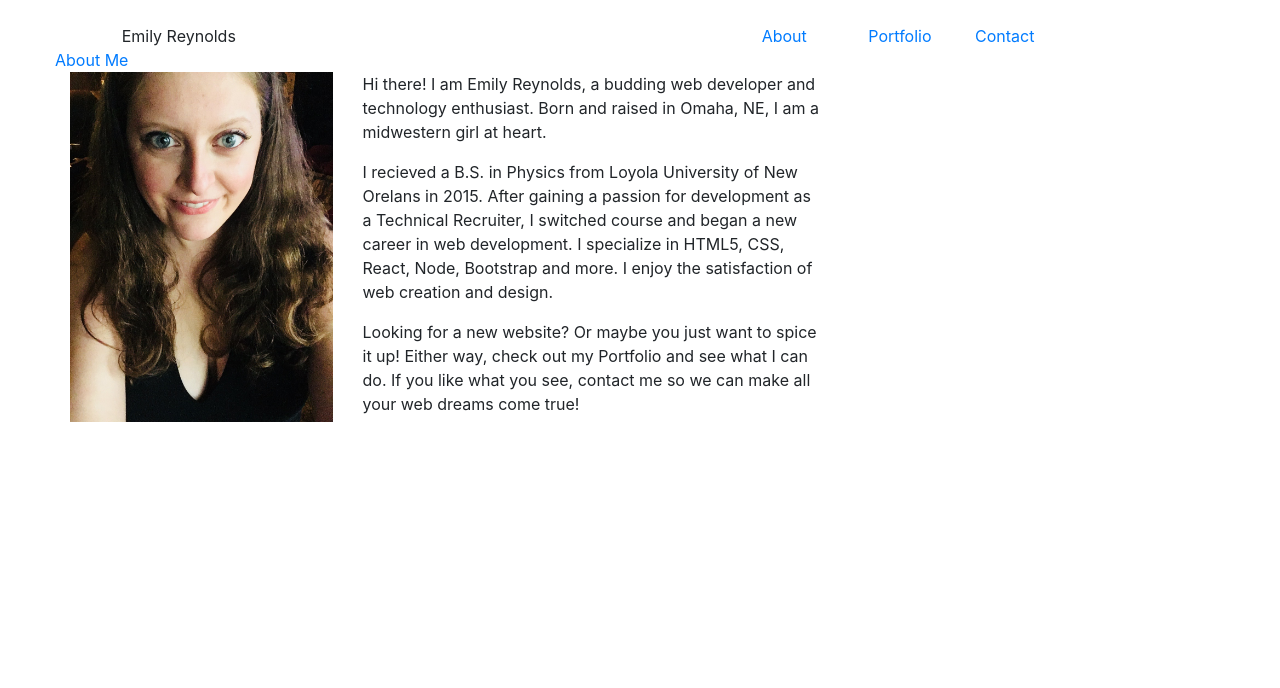
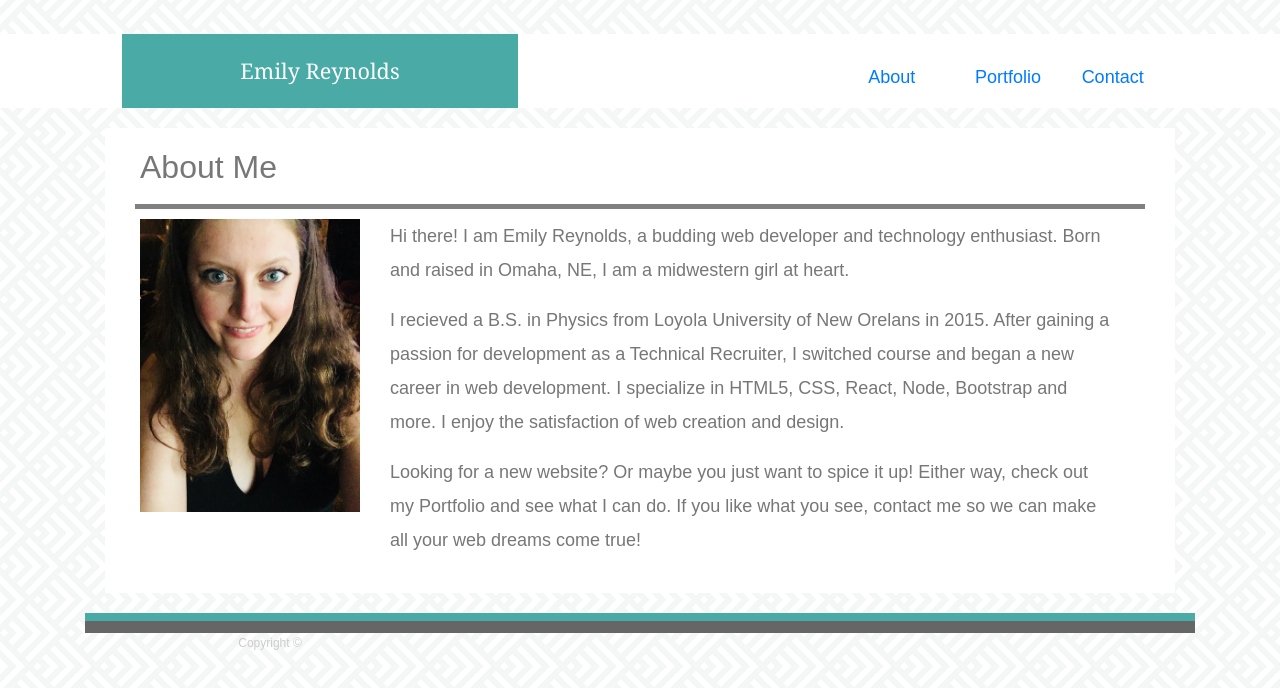
Before and after one commit to mlerey22/Bootstrap, a plain HTML site: page index.html in a window 1280 px wide. Drawn offline with nearby package versions, Linux system fonts and the light colour scheme.

Commit message:
Added lots of style and some bootstrap in way of col formatting

```diff
--- /dev/null
+++ b/custom.css
@@ -0,0 +1,57 @@
+body {
+    background: url("assets/images/spikes.png");
+    line-height: 34px;
+    font-size: 18px;
+    font-family:'Arial', 'Helvetica Neue', Helvetica, sans-serif;
+    color: #777777;
+}
+footer {
+    padding: 5px 0;
+    clear: both;
+    font-size: 12px;
+    color: #ffffff;
+    color: #cccccc;
+    text-align: center;
+    background: #666666;
+    border-top: 8px solid #4aaaa5;
+    height: 20px;
+}
+.navi {
+
+
+    height:120%;
+    color: grey;
+    background-color: #ffffff;
+
+}
+.abouts {
+    background-color: #ffffff;
+    font-size: 18px;
+    padding: 20px;
+    margin: 20px;
+}
+
+.line {
+    height: 5px;
+   background-color: gray;
+    margin: 10px;
+    z-index: 100;
+}
+img {
+
+ }
+#banner {
+   display: block;
+   padding: 5% 10%;
+   font-size: 120%;
+    color: white;
+    background-color: #4aaaa5;
+    text-align: center;
+    font-family:'Georgia', Times, Times New Roman, serif;;
+
+
+}
+
+.navilink {
+    padding-top: 2%;
+}
--- a/index.html
+++ b/index.html
@@ -8,6 +8,7 @@
 
     <link rel="stylesheet" href="https://stackpath.bootstrapcdn.com/bootstrap/4.4.1/css/bootstrap.min.css"
         integrity="sha384-Vkoo8x4CGsO3+Hhxv8T/Q5PaXtkKtu6ug5TOeNV6gBiFeWPGFN9MuhOf23Q9Ifjh" crossorigin="anonymous">
+    <link rel="stylesheet" href="custom.css">
     <title>Bootstrap Emily Reynolds</title>
 </head>
 
@@ -15,37 +16,38 @@
 
     <div class="container-fluid">
         <br>
-        <div class="row">
-            <div class="col-1">
+        <div class="row navi">
+            <div class="col-lg-1">
 
             </div>
-            <div class="col-2 justify-content-end">
-                <ahref="index.html">Emily Reynolds</a>
+            <div class="col-lg-4 col-sm-1">
+                <a id="banner" href="index.html">Emily Reynolds</a>
             </div>
-            <div class="col-4">
+            <div class="col-lg-3">
 
             </div>
 
-            <a class="col-1 justify-content-end" href="index.html">About</a>
+            <a class="col-lg-1 justify-content-end navilink" href="index.html">About</a>
 
-            <a class="col-1 justify-content-end" href="portfolio.html">Portfolio</a>
+            <a class="col-lg-1 justify-content-end navilink" href="portfolio.html">Portfolio</a>
 
-            <a class="col-1 justify-content-end" href="contact.html">Contact</a>
+            <a class="col-lg-1 justify-content-end navilink" href="contact.html">Contact</a>
 
         </div>
     </div>
     <div class="container">
-        <div class="row">
-            <div class="row">
-                <a href="index.html">About Me</a>
+        <div class="row abouts">
+            <div class="container-fluid row">
+
+                <h2 class="col-lg-12">About Me</h2>
             </div>
-            <div class="line row">
+            <div class="line container-fluid row">
             </div>
-            <div class="row">
-                <div class="col-3">
+            <div class="container-fluid row">
+                <div class="col-lg-3">
                     <img src="assets/images/profile.jpeg" style="width: 100%;" alt="Emily Reynolds">
                 </div>
-                <div class="col-5">
+                <div class="col-lg-9 col-sm-12">
                     <p>
                         Hi there! I am Emily Reynolds, a budding web developer and technology enthusiast. Born and
                         raised in Omaha, NE, I am a midwestern girl at heart.
@@ -67,6 +69,15 @@
             </div>
 
         </div>
+        <div class="container-fluid">
+            <footer class="row">
+
+                <div class="col-lg-4 justify-content-center">
+                    Copyright &copy;
+
+                </div>
+            </footer>
+        </div>
 
     </div>
 
@@ -76,7 +87,7 @@
     <script src="https://code.jquery.com/jquery-3.4.1.slim.min.js"
         integrity="sha384-J6qa4849blE2+poT4WnyKhv5vZF5SrPo0iEjwBvKU7imGFAV0wwj1yYfoRSJoZ+n"
         crossorigin="anonymous"></script>
-    <script src="https://cdn.jsdelivr.net/npm/popper.js@1.16.0/dist/umd/popper.min.js"
+    <script src="https://cdn.jsdelivr.net/npm/popper.js@1.16.0/dist/ulg/popper.min.js"
         integrity="sha384-Q6E9RHvbIyZFJoft+2mJbHaEWldlvI9IOYy5n3zV9zzTtmI3UksdQRVvoxMfooAo"
         crossorigin="anonymous"></script>
     <script src="https://stackpath.bootstrapcdn.com/bootstrap/4.4.1/js/bootstrap.min.js"
```
Also changed, not shown: 2 other files.
